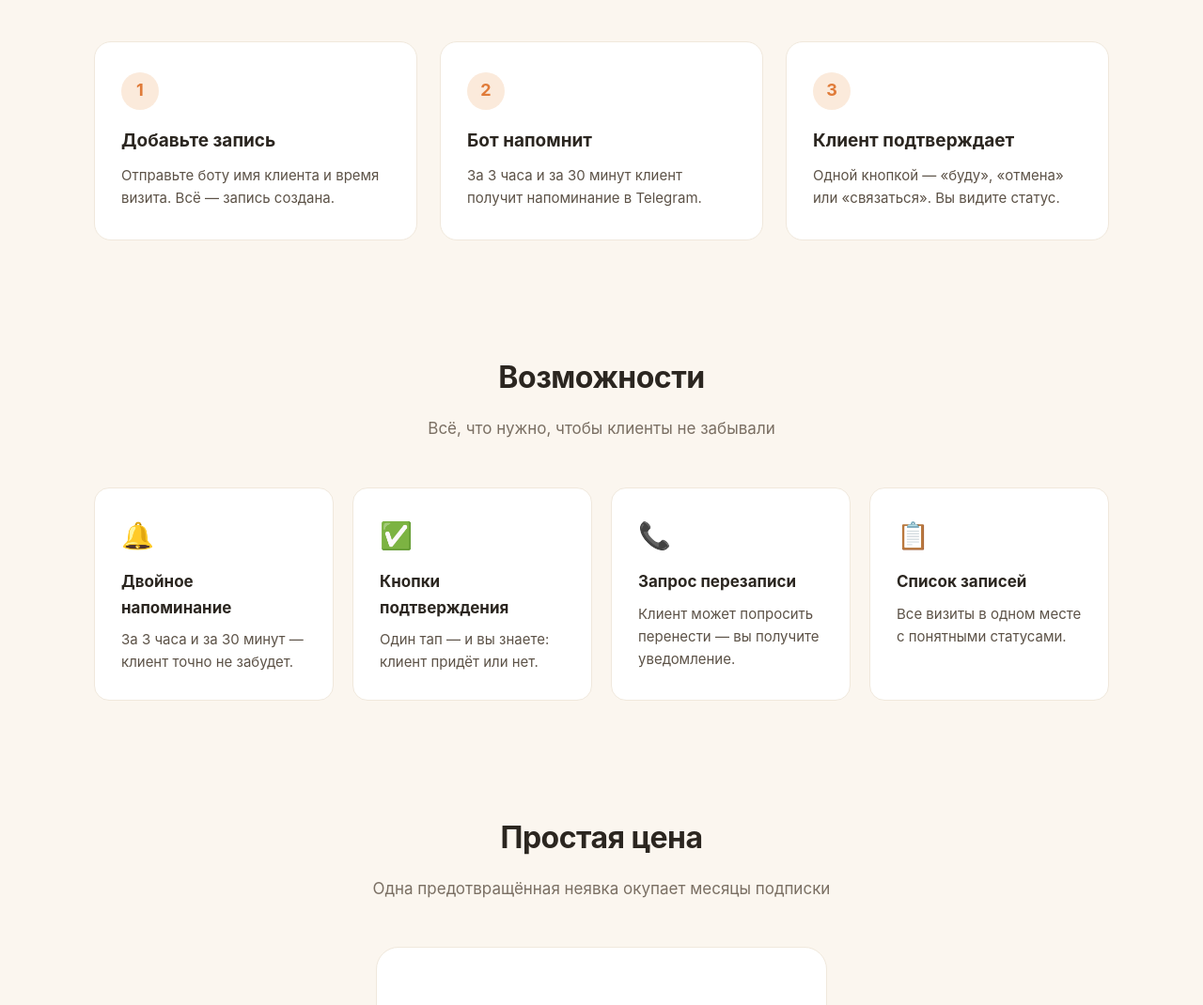
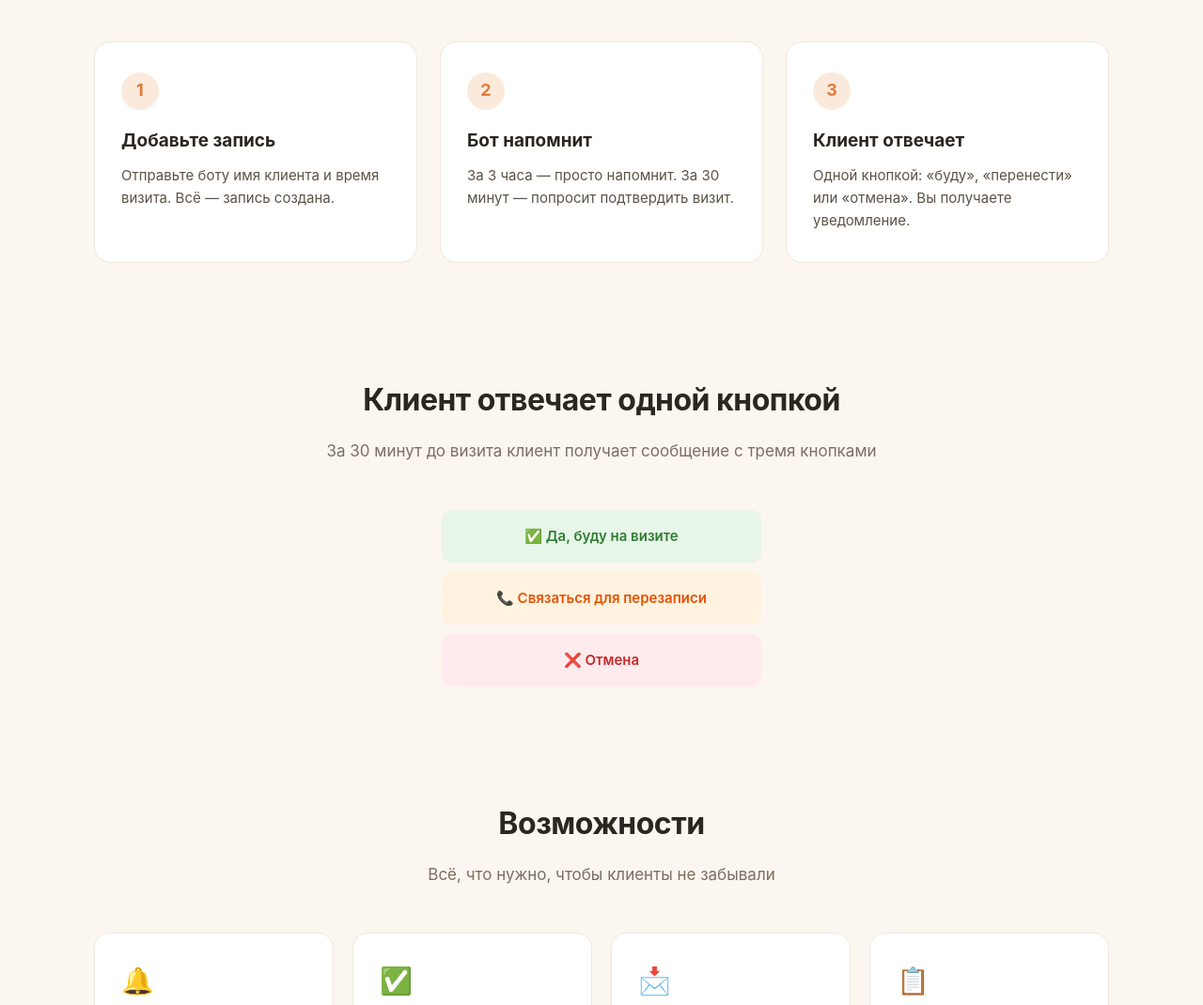
Before and after one commit to somneniyaxd/noshow-bot, a plain HTML site: page site/index (2).html in a window 1280 px wide. Shown: the part 1180-2250 px from the top of the page at 94% size. Drawn offline with Linux system fonts and the light colour scheme.

Commit message:
add landing page

```diff
--- a/site/index.html
+++ b/site/index (2).html
@@ -4,6 +4,7 @@
 <meta charset="UTF-8">
 <meta name="viewport" content="width=device-width, initial-scale=1.0">
 <title>RemindMe — бот, который перестаёт терять клиентов</title>
+<meta name="description" content="Telegram-бот напомнит вашим клиентам о записи и попросит подтвердить визит. Меньше неявок — больше дохода.">
 <style>
   * { margin: 0; padding: 0; box-sizing: border-box; }
 
@@ -35,7 +36,6 @@
     color: #2B2620;
     letter-spacing: -0.5px;
   }
-
   .logo span { color: #E07B39; }
 
   .lang-switch {
@@ -43,7 +43,6 @@
     gap: 8px;
     font-size: 14px;
   }
-
   .lang-switch a {
     color: #7A6F63;
     text-decoration: none;
@@ -51,7 +50,6 @@
     border-radius: 6px;
     transition: all 0.2s;
   }
-
   .lang-switch a.active {
     background: #E07B39;
     color: white;
@@ -62,7 +60,6 @@
     text-align: center;
     padding: 80px 0 60px;
   }
-
   .hero h1 {
     font-size: 48px;
     font-weight: 800;
@@ -71,11 +68,7 @@
     line-height: 1.15;
     color: #2B2620;
   }
-
-  .hero h1 span {
-    color: #E07B39;
-  }
-
+  .hero h1 span { color: #E07B39; }
   .hero p {
     font-size: 20px;
     color: #5C5247;
@@ -95,12 +88,10 @@
     transition: transform 0.15s, box-shadow 0.15s;
     box-shadow: 0 4px 16px rgba(224, 123, 57, 0.25);
   }
-
   .btn:hover {
     transform: translateY(-2px);
     box-shadow: 0 8px 24px rgba(224, 123, 57, 0.35);
   }
-
   .btn-sub {
     display: block;
     margin-top: 14px;
@@ -108,11 +99,8 @@
     color: #7A6F63;
   }
 
-  /* PROBLEM */
-  .section {
-    padding: 60px 0;
-  }
-
+  /* SECTION */
+  .section { padding: 60px 0; }
   .section h2 {
     font-size: 32px;
     font-weight: 700;
@@ -121,7 +109,6 @@
     letter-spacing: -0.5px;
     color: #2B2620;
   }
-
   .section .subtitle {
     text-align: center;
     color: #7A6F63;
@@ -129,6 +116,7 @@
     font-size: 17px;
   }
 
+  /* PROBLEM */
   .problem-box {
     background: #FFFFFF;
     border-radius: 20px;
@@ -137,15 +125,12 @@
     margin: 0 auto;
     border: 1px solid #F0E8DC;
   }
-
   .problem-box p {
     font-size: 18px;
     margin-bottom: 14px;
     color: #4A4139;
   }
-
   .problem-box p:last-child { margin-bottom: 0; }
-
   .problem-box strong { color: #E07B39; }
 
   /* STEPS */
@@ -155,15 +140,12 @@
     gap: 24px;
     margin-top: 40px;
   }
-
   .step {
     background: #FFFFFF;
     padding: 32px 28px;
     border-radius: 18px;
     border: 1px solid #F0E8DC;
-    text-align: left;
   }
-
   .step-num {
     display: inline-flex;
     align-items: center;
@@ -177,13 +159,11 @@
     font-size: 18px;
     margin-bottom: 18px;
   }
-
   .step h3 {
     font-size: 19px;
     margin-bottom: 10px;
     color: #2B2620;
   }
-
   .step p {
     color: #5C5247;
     font-size: 15px;
@@ -196,29 +176,45 @@
     gap: 20px;
     margin-top: 40px;
   }
-
   .feature {
     background: #FFFFFF;
     padding: 28px;
     border-radius: 16px;
     border: 1px solid #F0E8DC;
   }
-
   .feature-icon {
     font-size: 28px;
     margin-bottom: 14px;
   }
-
   .feature h3 {
     font-size: 17px;
     margin-bottom: 8px;
     color: #2B2620;
   }
-
   .feature p {
     font-size: 15px;
     color: #5C5247;
   }
+
+  /* BUTTONS DEMO */
+  .btn-demo {
+    display: flex;
+    flex-direction: column;
+    gap: 10px;
+    max-width: 340px;
+    margin: 32px auto 0;
+  }
+  .btn-demo div {
+    padding: 14px 18px;
+    border-radius: 10px;
+    font-size: 15px;
+    font-weight: 600;
+    text-align: center;
+    border: 2px solid transparent;
+  }
+  .btn-yes { background: #E8F5E9; color: #2E7D32; border-color: #C8E6C9; }
+  .btn-resched { background: #FFF3E0; color: #E65100; border-color: #FFE0B2; }
+  .btn-cancel { background: #FFEBEE; color: #C62828; border-color: #FFCDD2; }
 
   /* PRICING */
   .pricing {
@@ -230,33 +226,28 @@
     border: 1px solid #F0E8DC;
     text-align: center;
   }
-
   .pricing .price {
     font-size: 56px;
     font-weight: 800;
     color: #E07B39;
     letter-spacing: -2px;
   }
-
   .pricing .price span {
     font-size: 22px;
     color: #7A6F63;
     font-weight: 500;
   }
-
   .pricing .price-sub {
     color: #7A6F63;
     margin: 6px 0 28px;
     font-size: 15px;
   }
-
   .pricing ul {
     list-style: none;
     text-align: left;
     margin: 0 auto 32px;
     max-width: 320px;
   }
-
   .pricing li {
     padding: 10px 0;
     color: #4A4139;
@@ -265,12 +256,12 @@
     align-items: center;
     gap: 10px;
   }
-
   .pricing li::before {
     content: "✓";
     color: #E07B39;
     font-weight: 700;
     font-size: 18px;
+    flex-shrink: 0;
   }
 
   /* FAQ */
@@ -278,7 +269,6 @@
     max-width: 720px;
     margin: 40px auto 0;
   }
-
   .faq-item {
     background: #FFFFFF;
     border-radius: 14px;
@@ -286,13 +276,11 @@
     margin-bottom: 12px;
     border: 1px solid #F0E8DC;
   }
-
   .faq-item h3 {
     font-size: 17px;
     margin-bottom: 10px;
     color: #2B2620;
   }
-
   .faq-item p {
     color: #5C5247;
     font-size: 15px;
@@ -303,21 +291,18 @@
     text-align: center;
     padding: 80px 0;
   }
-
   .final-cta h2 {
     font-size: 36px;
     font-weight: 800;
     margin-bottom: 16px;
     letter-spacing: -1px;
   }
-
   .final-cta p {
     color: #7A6F63;
     font-size: 18px;
     margin-bottom: 32px;
   }
 
-  /* FOOTER */
   footer {
     padding: 40px 0;
     text-align: center;
@@ -347,7 +332,7 @@
 <!-- HERO -->
 <section class="hero container">
   <h1>Перестаньте терять<br>клиентов из-за <span>неявок</span></h1>
-  <p>Telegram-бот напомнит вашим клиентам о записи и попросит подтвердить визит. Вы больше не сидите без работы.</p>
+  <p>Telegram-бот напомнит вашим клиентам о записи и попросит подтвердить визит. Вы всегда знаете, кто придёт, а кто нет.</p>
   <a href="https://t.me/noshow_killer_bot" class="btn">Попробовать бесплатно</a>
   <span class="btn-sub">Первая неделя бесплатно · без карты</span>
 </section>
@@ -376,13 +361,24 @@
     <div class="step">
       <div class="step-num">2</div>
       <h3>Бот напомнит</h3>
-      <p>За 3 часа и за 30 минут клиент получит напоминание в Telegram.</p>
+      <p>За 3 часа — просто напомнит. За 30 минут — попросит подтвердить визит.</p>
     </div>
     <div class="step">
       <div class="step-num">3</div>
-      <h3>Клиент подтверждает</h3>
-      <p>Одной кнопкой — «буду», «отмена» или «связаться». Вы видите статус.</p>
+      <h3>Клиент отвечает</h3>
+      <p>Одной кнопкой: «буду», «перенести» или «отмена». Вы получаете уведомление.</p>
     </div>
+  </div>
+</section>
+
+<!-- CLIENT BUTTONS DEMO -->
+<section class="section container">
+  <h2>Клиент отвечает одной кнопкой</h2>
+  <p class="subtitle">За 30 минут до визита клиент получает сообщение с тремя кнопками</p>
+  <div class="btn-demo">
+    <div class="btn-yes">✅ Да, буду на визите</div>
+    <div class="btn-resched">📞 Связаться для перезаписи</div>
+    <div class="btn-cancel">❌ Отмена</div>
   </div>
 </section>
 
@@ -393,23 +389,23 @@
   <div class="features">
     <div class="feature">
       <div class="feature-icon">🔔</div>
-      <h3>Двойное напоминание</h3>
-      <p>За 3 часа и за 30 минут — клиент точно не забудет.</p>
+      <h3>Два напоминания</h3>
+      <p>За 3 часа — предупредительное. За 30 минут — с подтверждением.</p>
     </div>
     <div class="feature">
       <div class="feature-icon">✅</div>
-      <h3>Кнопки подтверждения</h3>
-      <p>Один тап — и вы знаете: клиент придёт или нет.</p>
+      <h3>Кнопки ответа</h3>
+      <p>Один тап — и вы знаете: клиент придёт, перенесёт или отменит.</p>
     </div>
     <div class="feature">
-      <div class="feature-icon">📞</div>
-      <h3>Запрос перезаписи</h3>
-      <p>Клиент может попросить перенести — вы получите уведомление.</p>
+      <div class="feature-icon">📩</div>
+      <h3>Уведомления вам</h3>
+      <p>Если клиент отменил или хочет перезаписаться — вам придёт сообщение.</p>
     </div>
     <div class="feature">
       <div class="feature-icon">📋</div>
       <h3>Список записей</h3>
-      <p>Все визиты в одном месте с понятными статусами.</p>
+      <p>Все визиты в одном месте с понятными статусами: ⏳ ✅ 📞 ❌</p>
     </div>
   </div>
 </section>
@@ -422,10 +418,10 @@
     <div class="price">$5<span>/мес</span></div>
     <p class="price-sub">Первая неделя бесплатно</p>
     <ul>
-      <li>Напоминания за 3ч и 30мин</li>
-      <li>Кнопки подтверждения</li>
-      <li>Уведомления при отмене</li>
-      <li>Неограниченно записей</li>
+      <li>Два напоминания — за 3ч и 30мин</li>
+      <li>Три кнопки ответа клиента</li>
+      <li>Уведомления при отмене и перезаписи</li>
+      <li>Неограниченное число записей</li>
     </ul>
     <a href="https://t.me/noshow_killer_bot" class="btn">Начать бесплатно</a>
   </div>
@@ -436,20 +432,24 @@
   <h2>Частые вопросы</h2>
   <div class="faq">
     <div class="faq-item">
-      <h3>Как клиенты получают напоминания?</h3>
-      <p>Через Telegram. Клиент нажимает /start у бота один раз — и дальше получает все уведомления автоматически.</p>
+      <h3>Как клиент получает напоминания?</h3>
+      <p>Через Telegram. Клиент один раз нажимает /start у бота — и дальше получает все уведомления автоматически.</p>
     </div>
     <div class="faq-item">
       <h3>Что, если клиент не в Telegram?</h3>
-      <p>Сейчас бот работает только с Telegram. Если это критично — напишите нам, добавим SMS позже.</p>
+      <p>Сейчас бот работает только с Telegram. Если для вас важно SMS — напишите нам, добавим позже.</p>
     </div>
     <div class="faq-item">
-      <h3>Нужно ли устанавливать что-то?</h3>
-      <p>Нет. Всё работает прямо в Telegram. Никаких приложений, никаких сайтов.</p>
+      <h3>Нужно ли что-то устанавливать?</h3>
+      <p>Нет. Всё работает прямо в Telegram. Никаких приложений, никаких сайтов, никаких регистраций.</p>
     </div>
     <div class="faq-item">
-      <h3>Как оплачивать?</h3>
-      <p>После бесплатной недели — $5/мес. Принимаем карты и Telegram Stars. Ссылку присылает сам бот.</p>
+      <h3>Что видит мастер при отмене?</h3>
+      <p>Приходит уведомление: «Имя клиента не сможет прийти в HH:MM». Вы сразу видите, что слот освободился.</p>
+    </div>
+    <div class="faq-item">
+      <h3>Как оплачивать после бесплатной недели?</h3>
+      <p>$5 в месяц. Принимаем карты и Telegram Stars. Ссылку на оплату присылает сам бот.</p>
     </div>
   </div>
 </section>
```
